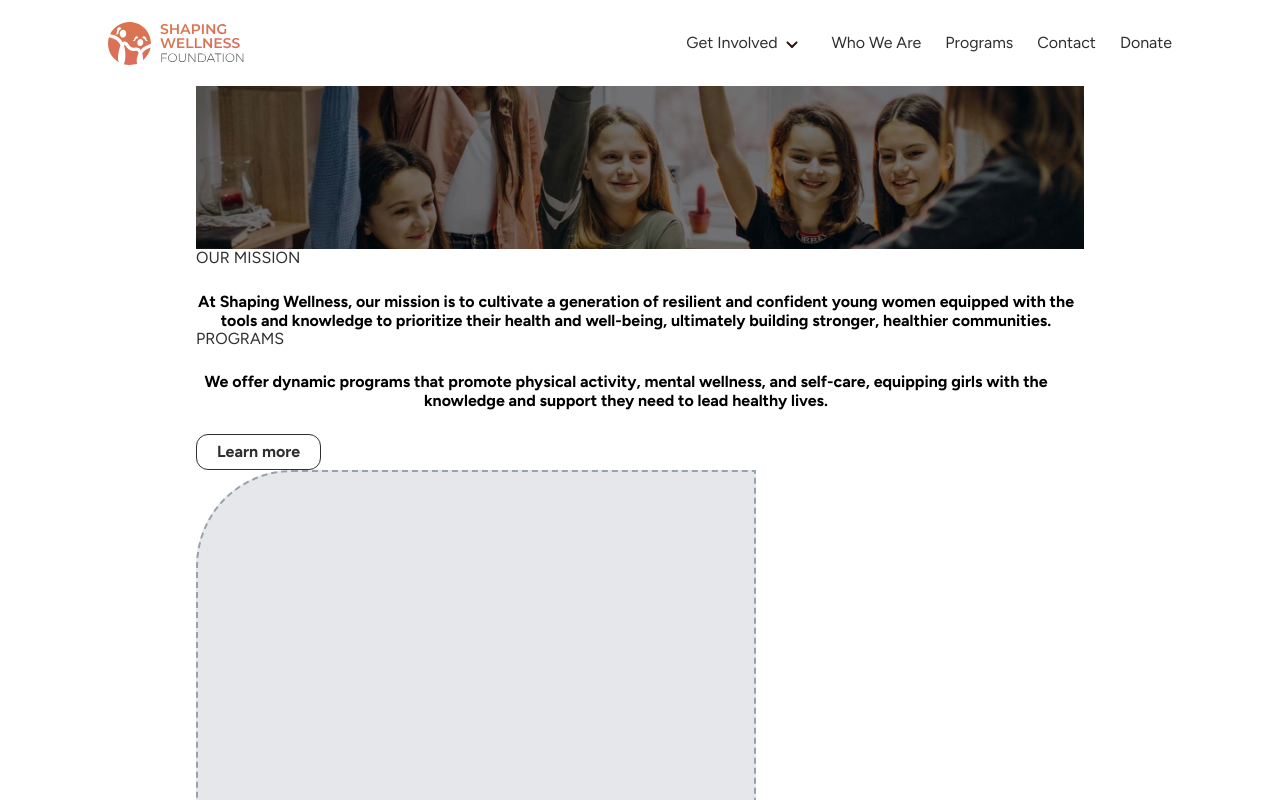
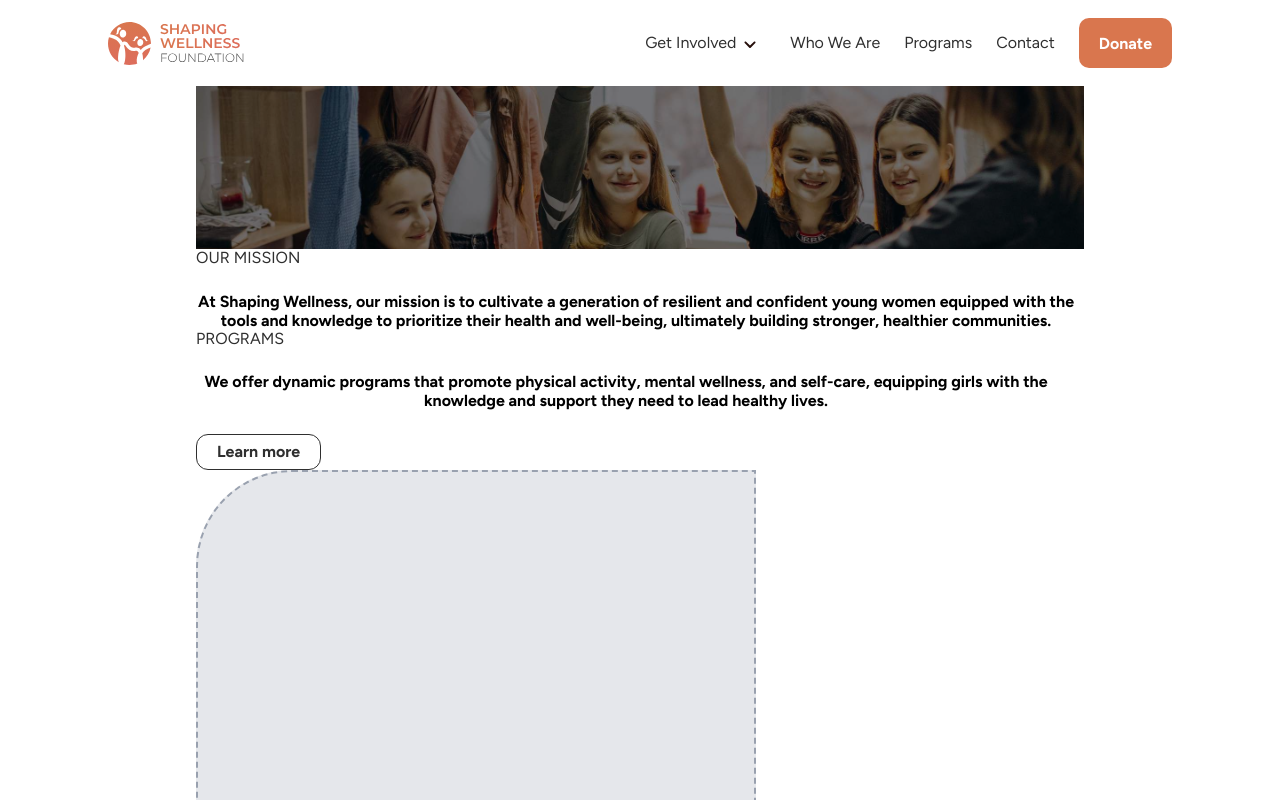
Before and after one commit to jayc-gh/Shaping-Wellness, a Next.js app: page / in a window 1280 px wide. Shown: the top 800 px of the page. Built offline with nearby package versions, Linux system fonts and the light colour scheme.

Commit message:
navbar done

```diff
--- a/app/globals.css
+++ b/app/globals.css
@@ -19,9 +19,6 @@
   --danger-color: #da1e28;
   --focus-highlight: #66afe9;
   --focus-box-shadow: 0px 0px 6px 0px rgba(56, 167, 255, 0.8);
-  /* --focus-box-shadow: 0px 1px 1px rgba(0, 0, 0, 0.03),
-    0px 3px 6px rgba(0, 0, 0, 0.02), 0 0 0 3px hsla(221, 62%, 55%, 25%),
-    0 1px 1px 0 rgba(0, 0, 0, 0.08); */
 }
 
 select,
@@ -113,7 +110,7 @@ h4 {
   }
 
   .btn {
-    font-size: 20px;
+    font-size: 16px;
     font-style: normal;
     font-weight: 700;
     line-height: normal;
--- a/components/navbar/navbar.css
+++ b/components/navbar/navbar.css
@@ -26,10 +26,10 @@
   .dropdown-wrapper {
     display: flex;
     flex-direction: column;
+    position: relative;
   }
 
   .dropdown-container {
-    position: relative;
     display: flex;
     width: 125px;
     height: 24px;
@@ -37,20 +37,21 @@
     align-items: center;
     flex-shrink: 0;
     gap: 2px;
+    cursor: pointer;
   }
 
   .dropdown-items-container {
     position: absolute;
     display: flex;
     width: 210px;
-    padding: 20px 0px;
+    padding: 10px 0px;
     flex-direction: column;
     align-items: flex-start;
     border-radius: 0px 0px 10px 10px;
     background: #fff;
-    box-shadow: 0px 4px 6px 0px rgba(0, 0, 0, 0.1);
+    box-shadow: 0px 4px 6px 0px rgba(243, 1, 1, 0.1);
     transform: translateX(-23px);
-    margin-top: 56px;
+    top: calc(100% + 31px);
   }
 
   .dropdown-item {
@@ -66,4 +67,17 @@
   .dropdown-item:hover {
     background: var(--hover-color);
   }
+
+  .donate-btn {
+    display: flex;
+    height: 50px;
+    padding: 16px 20px;
+    justify-content: center;
+    align-items: center;
+    gap: 10px;
+    border-radius: 10px;
+    border: 1px solid var(--button-color);
+    background: var(--Primary-Orange, #d9764e);
+    cursor: pointer;
+  }
 }
--- a/components/navbar/navbar.tsx
+++ b/components/navbar/navbar.tsx
@@ -1,14 +1,32 @@
 'use client';
 
-import { useState } from 'react';
+import { useState, useRef, useEffect } from 'react';
 import './navbar.css';
 import Link from 'next/link';
 import LogoSvg from '../../app/icons/LogoSVG.svg';
 import ArrowDown from '../../app/icons/Arrow-down.svg';
-import ArrowUp from '../../app/icons/Arrow-up.svg';
 
 export default function NavBar() {
   const [dropdown, setDropDown] = useState<string | null>(null);
+  const [clicked, setClicked] = useState<boolean>(false);
+  const dropdownRef = useRef<HTMLDivElement | null>(null);
+
+  useEffect(() => {
+    const handleOutsideClick = (e: MouseEvent) => {
+      if (
+        dropdownRef.current &&
+        !dropdownRef.current.contains(e.target as Node)
+      ) {
+        setDropDown(null);
+        setClicked(false);
+      }
+    };
+
+    document.addEventListener('mousedown', handleOutsideClick);
+    return () => {
+      document.removeEventListener('mousedown', handleOutsideClick);
+    };
+  }, []);
 
   // dropdown items array for future if we need to add more dropdowns
   const dropdownItems = [
@@ -22,6 +40,16 @@ export default function NavBar() {
       ],
     },
   ];
+
+  const handleClick = (id: string) => {
+    if (dropdown === id && clicked) {
+      setDropDown(null);
+      setClicked(false);
+    } else {
+      setDropDown(id);
+      setClicked(true);
+    }
+  };
 
   return (
     <nav className="navbar-container">
@@ -37,8 +65,8 @@ export default function NavBar() {
             <div
               key={id}
               className="dropdown-wrapper"
-              onMouseEnter={() => setDropDown(id)}
-              onMouseLeave={() => setDropDown(null)}
+              ref={dropdownRef}
+              onClick={() => handleClick(id)}
             >
               <div className="dropdown-container">
                 {label}
@@ -46,9 +74,20 @@ export default function NavBar() {
               </div>
 
               {dropdown === id && (
-                <div className="dropdown-items-container">
+                <div
+                  className="dropdown-items-container"
+                  onClick={e => e.stopPropagation()}
+                >
                   {links.map(({ href, text }) => (
-                    <Link key={href} href={href} className="dropdown-item">
+                    <Link
+                      key={href}
+                      href={href}
+                      className="dropdown-item"
+                      onClick={() => {
+                        setDropDown(null);
+                        setClicked(false);
+                      }}
+                    >
                       {text}
                     </Link>
                   ))}
@@ -60,7 +99,11 @@ export default function NavBar() {
           <Link href="/who-we-are">Who We Are</Link>
           <Link href="/programs">Programs</Link>
           <Link href="/contact">Contact</Link>
-          <Link href="/donate">Donate</Link>
+          <Link href="/donate">
+            <button className="donate-btn">
+              <span className="btn text-white">Donate</span>
+            </button>
+          </Link>
         </div>
       </div>
     </nav>
```
